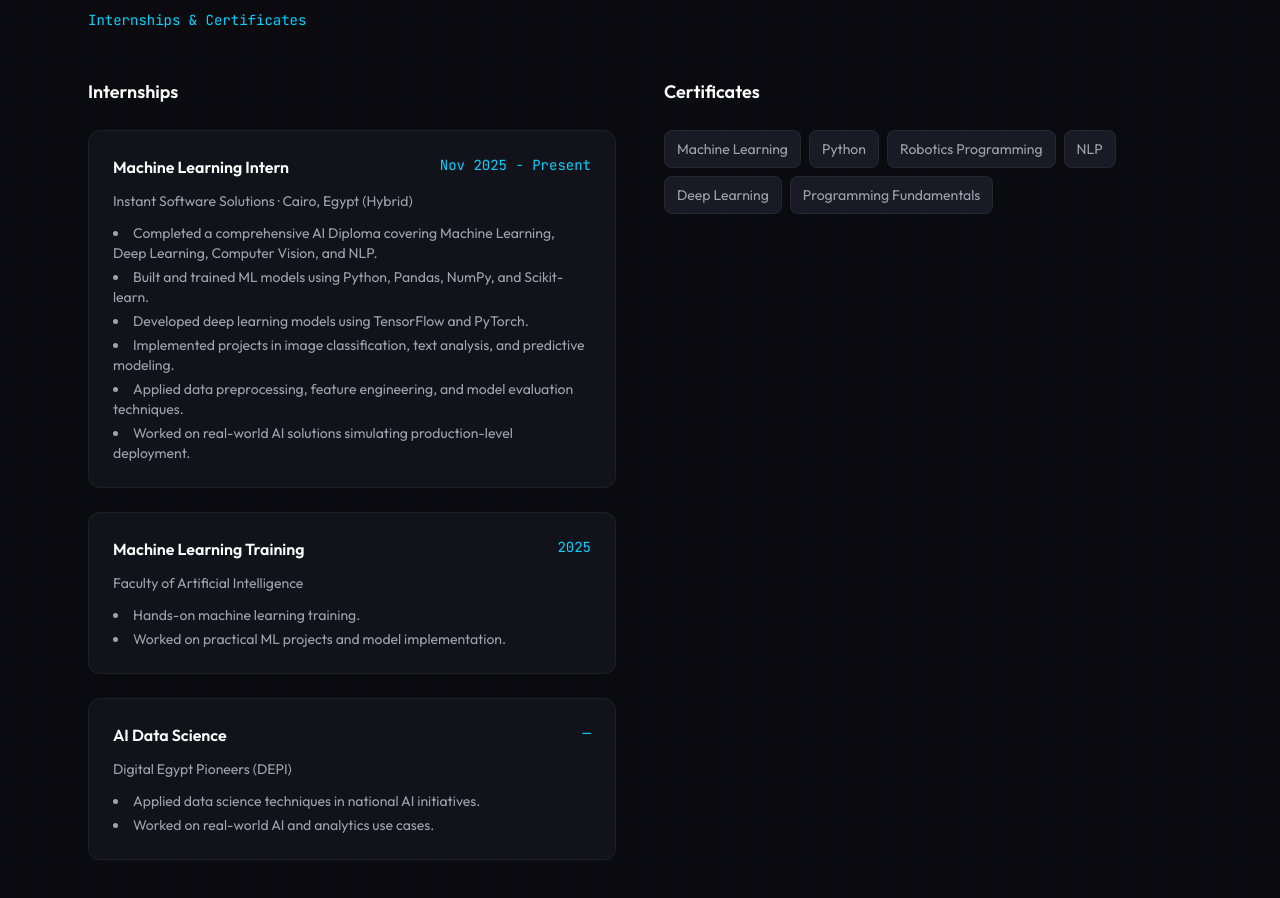
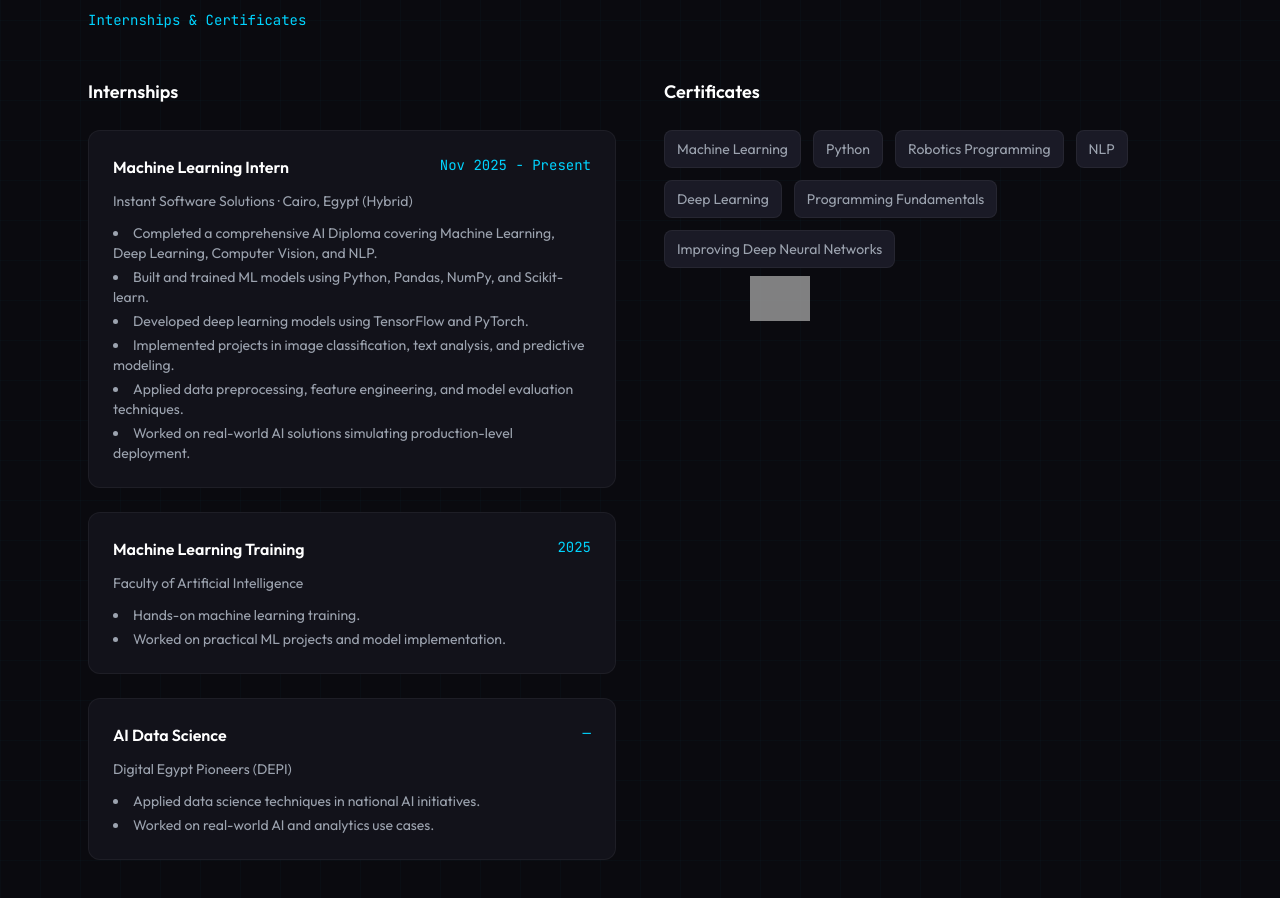
Before and after one commit to a7medabdullah7/portfolio, a Next.js app: page / in a window 1280 px wide. Shown: the part 2140-3038 px from the top of the page. Built offline with nearby package versions, Linux system fonts and the light colour scheme; grey boxes are pictures that could not be loaded.

Commit message:
Update Experience.tsx

```diff
--- a/components/Experience.tsx
+++ b/components/Experience.tsx
@@ -1,6 +1,7 @@
 "use client";
 
 import { motion } from "framer-motion";
+import Image from "next/image";
 
 const internships = [
   {
@@ -36,13 +37,38 @@ const internships = [
   },
 ];
 
+// ✅ UPDATED CERTIFICATES
 const certificates = [
-  "Machine Learning",
-  "Python",
-  "Robotics Programming",
-  "NLP",
-  "Deep Learning",
-  "Programming Fundamentals",
+  {
+    name: "Machine Learning",
+    link: "#",
+  },
+  {
+    name: "Python",
+    link: "#",
+  },
+  {
+    name: "Robotics Programming",
+    link: "#",
+  },
+  {
+    name: "NLP",
+    link: "#",
+  },
+  {
+    name: "Deep Learning",
+    link: "#",
+  },
+  {
+    name: "Programming Fundamentals",
+    link: "#",
+  },
+
+  // 🔥 NEW CERTIFICATE
+  {
+    name: "Improving Deep Neural Networks",
+    link: "https://coursera.org/account/accomplishments/verify/6OFE5JB0GVB2",
+  },
 ];
 
 export default function Experience() {
@@ -113,21 +139,38 @@ export default function Experience() {
               Certificates
             </h3>
 
-            <motion.ul
+            <motion.div
               initial={{ opacity: 0 }}
               whileInView={{ opacity: 1 }}
               viewport={{ once: true }}
-              className="flex flex-wrap gap-2"
+              className="flex flex-wrap gap-3"
             >
               {certificates.map((cert) => (
-                <li
-                  key={cert}
-                  className="px-3 py-2 rounded-lg bg-dark-700 border border-white/5 text-gray-400 text-sm hover:border-accent-cyan/20 hover:text-accent-cyan transition-colors"
-                >
-                  {cert}
-                </li>
+                <div key={cert.name} className="flex flex-col items-center">
+
+                  {/* Clickable Certificate */}
+                  <a
+                    href={cert.link}
+                    target="_blank"
+                    rel="noopener noreferrer"
+                    className="px-3 py-2 rounded-lg bg-dark-700 border border-white/5 text-gray-400 text-sm hover:border-accent-cyan/20 hover:text-accent-cyan transition-colors"
+                  >
+                    {cert.name}
+                  </a>
+
+                  {/* 🔥 Coursera Logo only for the new certificate */}
+                  {cert.name === "Improving Deep Neural Networks" && (
+                    <Image
+                      src="/images/coursera-logo.png"
+                      alt="Coursera"
+                      width={60}
+                      height={20}
+                      className="mt-2 opacity-80"
+                    />
+                  )}
+                </div>
               ))}
-            </motion.ul>
+            </motion.div>
           </div>
         </div>
       </div>
```
